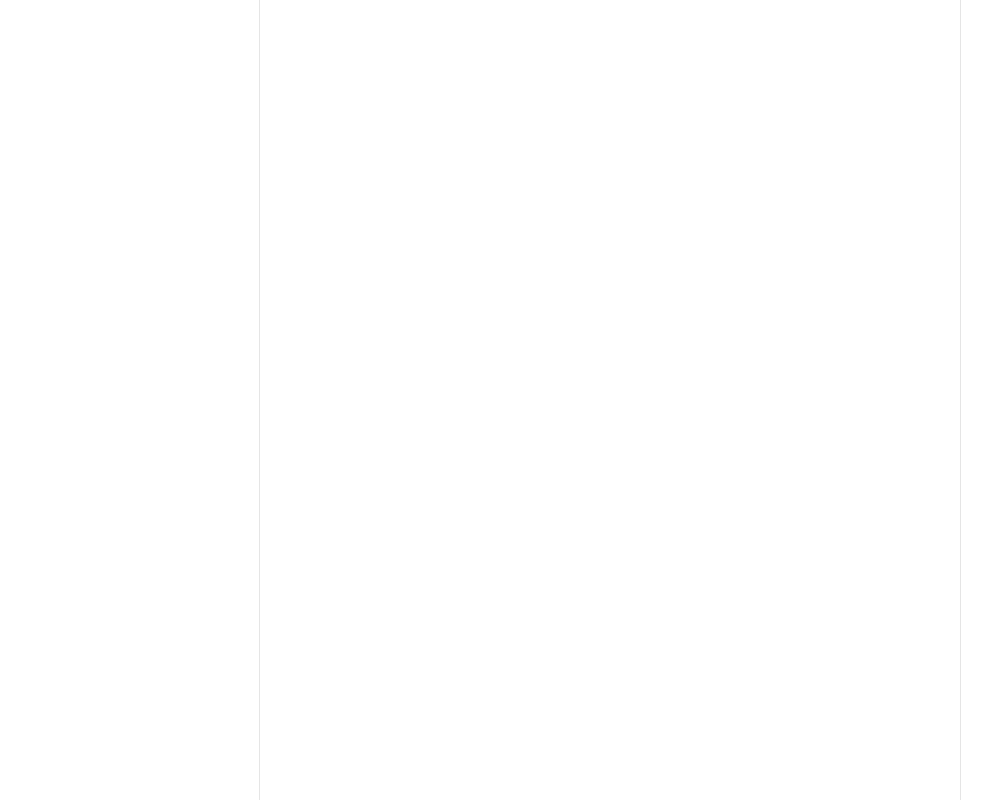
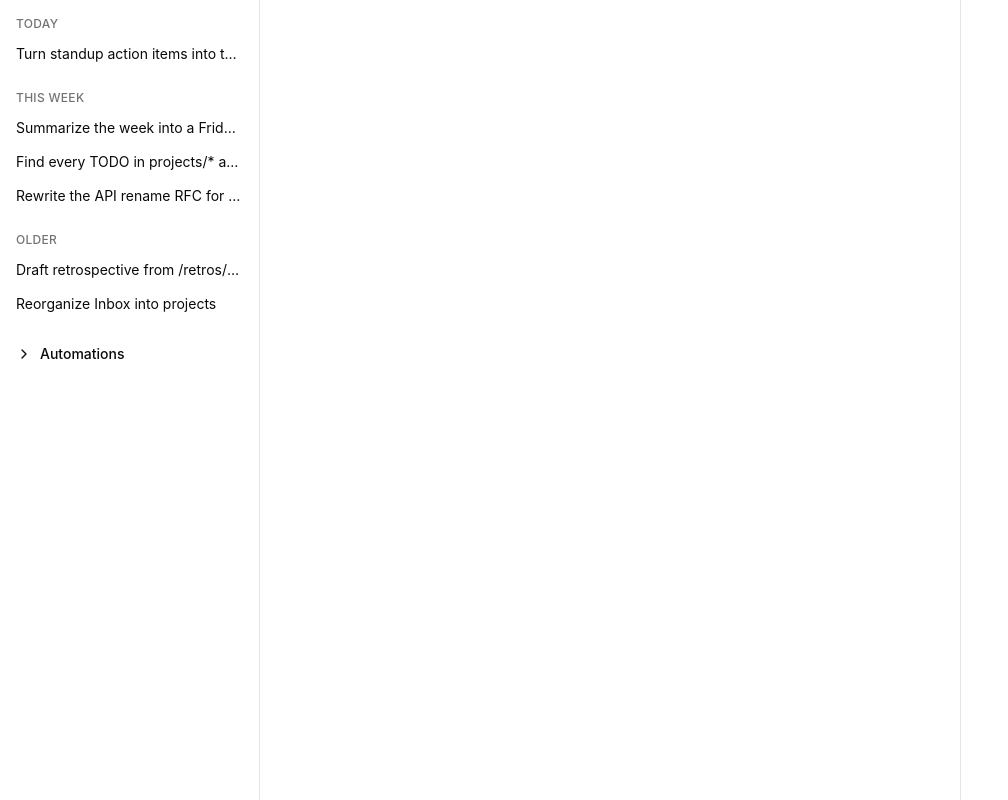
Before and after one commit to hongyilyu/inkstone, a React (Vite) app in the folder apps/web/: page / in a window 1280 px wide. Shown: the whole page, without its empty margins (0-1008 px from the left). Built offline with nearby package versions, Linux system fonts and the light colour scheme; a web font is replaced by a local one.

Commit message:
ui: slice-2 — sidebar threads and automations folder

```diff
--- a/apps/web/src/components/Sidebar.tsx
+++ b/apps/web/src/components/Sidebar.tsx
@@ -1,3 +1,80 @@
+// VISUAL ONLY — automations are out of scope per ADR-0010; rendered from mock data.
+import { ChevronRight } from "lucide-react";
+import { useState } from "react";
+import { automations, history, type RunHistoryItem } from "../data/mock.js";
+import { cn } from "../lib/utils.js";
+
+const today = history.slice(0, 1);
+const week = history.slice(1, 4);
+const older = history.slice(4);
+
 export function Sidebar() {
-	return <aside aria-label="Sidebar" className="border-r border-border" />;
+	const [automationsOpen, setAutomationsOpen] = useState(false);
+
+	return (
+		<aside
+			aria-label="Sidebar"
+			className="flex flex-col gap-4 border-r border-border bg-background py-3 text-sm"
+		>
+			<HistorySection label="Today" items={today} />
+			<HistorySection label="This week" items={week} />
+			<HistorySection label="Older" items={older} />
+
+			<div className="px-1">
+				<button
+					type="button"
+					aria-expanded={automationsOpen}
+					onClick={() => setAutomationsOpen((open) => !open)}
+					className="flex w-full items-center gap-2 rounded-md px-3 py-2 text-sm font-medium hover:bg-muted/50"
+				>
+					<ChevronRight
+						className={cn(
+							"size-4 transition-transform",
+							automationsOpen && "rotate-90",
+						)}
+					/>
+					Automations
+				</button>
+				{automationsOpen ? (
+					<ul className="mt-1 flex flex-col gap-0.5 pl-6">
+						{automations.map((a) => (
+							<li
+								key={a.id}
+								className="cursor-default truncate rounded-md px-3 py-1.5 text-sm text-foreground hover:bg-muted/50"
+							>
+								{a.name}
+							</li>
+						))}
+					</ul>
+				) : null}
+			</div>
+		</aside>
+	);
 }
+
+function HistorySection({
+	label,
+	items,
+}: {
+	label: string;
+	items: RunHistoryItem[];
+}) {
+	if (items.length === 0) return null;
+	return (
+		<div className="flex flex-col gap-0.5">
+			<div className="px-4 py-1 text-xs font-medium uppercase tracking-wide text-muted-foreground">
+				{label}
+			</div>
+			<ul className="flex flex-col gap-0.5 px-1">
+				{items.map((item) => (
+					<li
+						key={item.id}
+						className="cursor-default truncate rounded-md px-3 py-1.5 text-sm hover:bg-muted/50"
+					>
+						{item.prompt}
+					</li>
+				))}
+			</ul>
+		</div>
+	);
+}
```
